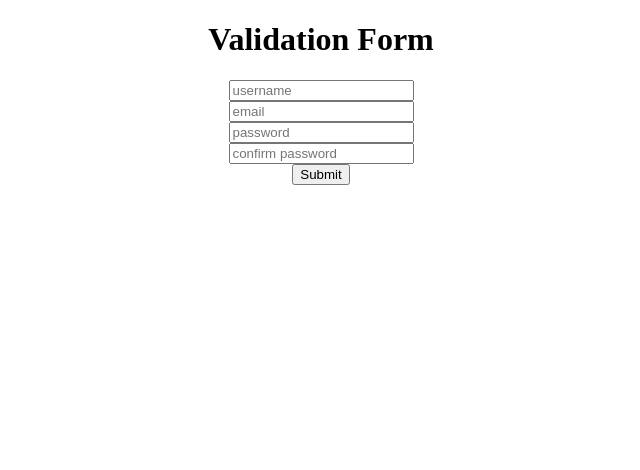
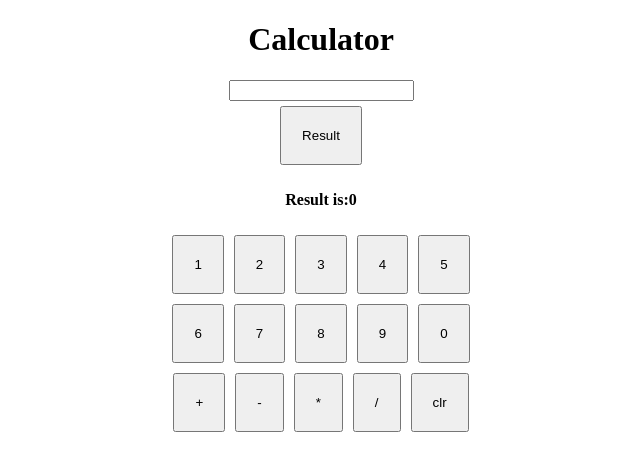
Before and after one commit to nandagurram16/React.js, a React (Create React App) app: page / in a window 1280 px wide. Shown: the top 470 px of the page, without its empty margins (319-959 px from the left). Built offline with nearby package versions, Linux system fonts and the light colour scheme.

Commit message:
calculator

```diff
--- a/src/App.js
+++ b/src/App.js
@@ -1,12 +1,13 @@
 import React from 'react'
-import Validationform from './Validationform.jsx'
-
+import Calculator from './Calculator.jsx'
+import './Calculator.css'
 
 const App = () => {
   return (
     <div>
       <center>
-        <Validationform/>
+        <h1>Calculator</h1>
+        <Calculator/>
       </center>
 
     </div>
--- /dev/null
+++ b/src/Calculator.css
@@ -0,0 +1,5 @@
+
+button{
+    padding: 20px;
+    margin: 5px;
+}
--- /dev/null
+++ b/src/Calculator.jsx
@@ -0,0 +1,40 @@
+import React, { useState } from 'react'
+
+const Calculator = () => {
+    const [input,setInput] = useState('')
+
+    const [Result,setResult]=useState('0')
+
+    const changehandler=(event)=>{
+        setInput(event.target.value)
+    }
+  return (
+    <div>
+      <input type='text' value={input} onChange={changehandler} name='input'/>
+      <br/>
+      <button  onClick={() => setResult(eval(input))}>Result</button>
+      <h4>Result is:{Result}</h4>
+
+      <button onClick={() => setInput(input+'1')}>1</button>
+      <button onClick={() => setInput(input+'2')}>2</button>
+      <button onClick={() => setInput(input+'3')}>3</button>
+      <button onClick={() => setInput(input+'4')}>4</button>
+      <button onClick={() => setInput(input+'5')}>5</button>
+       <br/>
+      <button onClick={() => setInput(input+'6')}>6</button>
+      <button onClick={() => setInput(input+'7')}>7</button>
+      <button onClick={() => setInput(input+'8')}>8</button>
+      <button onClick={() => setInput(input+'9')}>9</button>
+      <button onClick={() => setInput(input+'0')}>0</button>
+       <br/>
+      <button onClick={() => setInput(input+'+')}>+</button>
+      <button onClick={() => setInput(input+'-')}>-</button>
+      <button onClick={() => setInput(input+'*')}>*</button>
+      <button onClick={() => setInput(input+'/')}>/</button>
+      <button onClick={() => setInput('')}>clr</button>
+
+    </div>
+  )
+}
+
+export default Calculator
```
